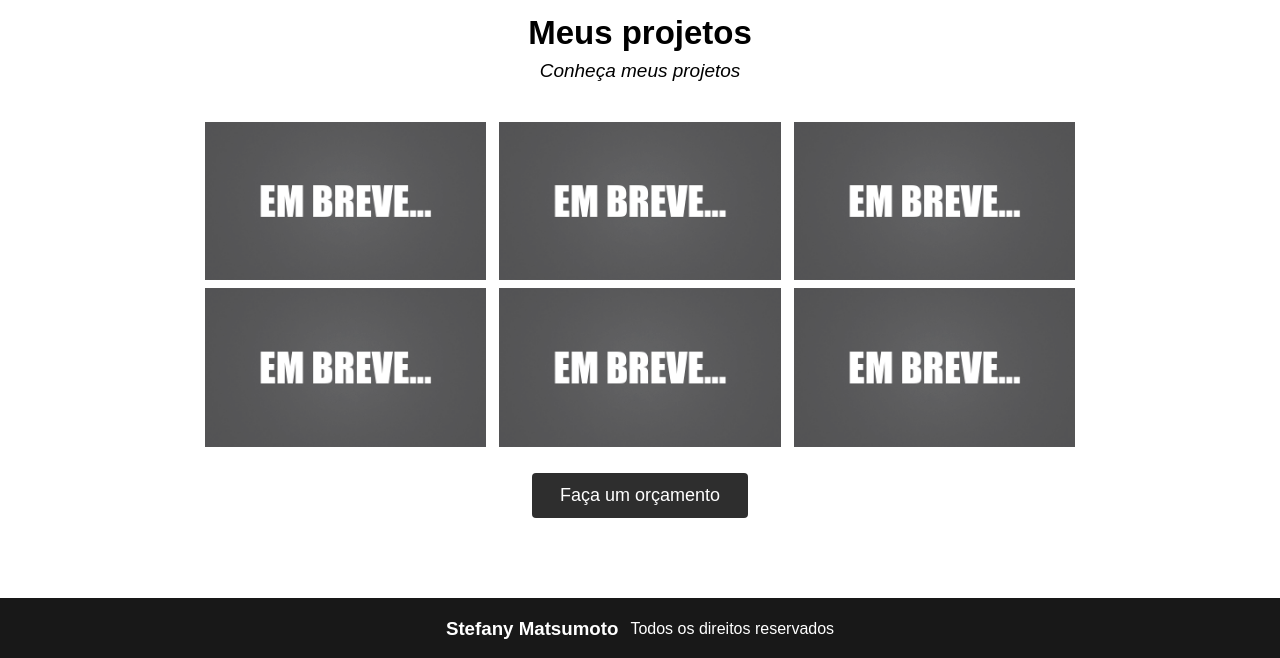
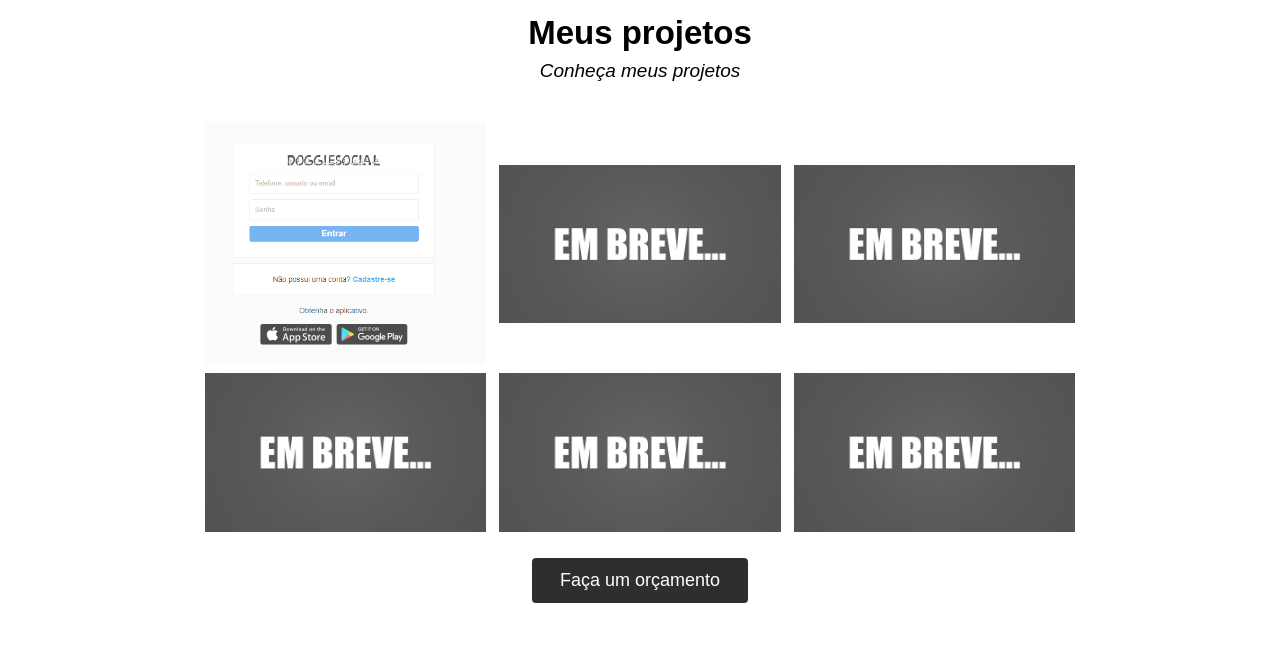
Before and after one commit to SkrStefany/DevStefany, a plain HTML site: page index.html in a window 1280 px wide. Shown: the part 1420-2078 px from the top of the page. Drawn offline with Linux system fonts and the light colour scheme; a web font is replaced by a local one.

Commit message:
Projeto
foto de projeto 1 adicionado

```diff
--- a/index.html
+++ b/index.html
@@ -70,7 +70,7 @@
         <p>Conheça meus projetos</p>
 
         <div class="projetos-lista">
-            <img src="img/breve.jpg" alt="projeto 1">
+        <img  src="img/tela de login.png"   alt="projeto 1" >
             <img src="img/breve.jpg" alt="projeto 2">
             <img src="img/breve.jpg" alt="projeto 3">
         </div>
--- a/style.css
+++ b/style.css
@@ -143,13 +143,14 @@ html {
     margin-bottom: 40px;
 
 }
-.projetos-lista {
+.projetos-lista  {
     width: 100%;
     margin-bottom: 8px;
     display: flex;
     justify-content: center;
     align-items: center;
 }
+
 .projetos img {
     width: 22%;
     margin-left: 0.5%;
```
Also changed, not shown: img/tela de login.png (added), 1 other file.
